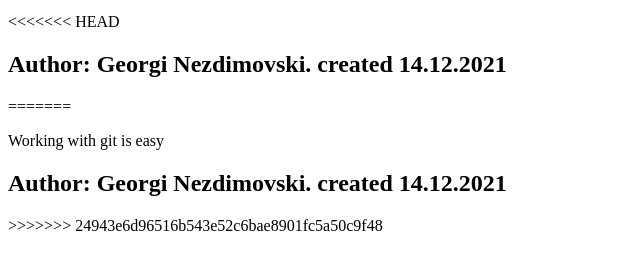
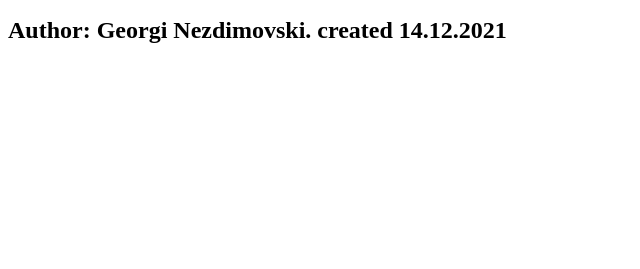
Before and after one commit to GeorgiNEzdimovski/GitGithub, a plain HTML site: page index.html in a window 1280 px wide. Shown: the part 87-356 px from the top of the page, without its empty margins (0-640 px from the left). Drawn offline with Linux system fonts and the light colour scheme.

Commit message:
deleted second <div>

```diff
--- a/index.html
+++ b/index.html
@@ -6,17 +6,5 @@
 
 
 </div>
-<<<<<<< HEAD
-
-
 
 <h2>Author: Georgi Nezdimovski. created 14.12.2021</h2>
-=======
-<div>
-
-<p> Working with git is easy</p>
-
-
-</div>
-<h2>Author: Georgi Nezdimovski. created 14.12.2021</h2>
->>>>>>> 24943e6d96516b543e52c6bae8901fc5a50c9f48
```
